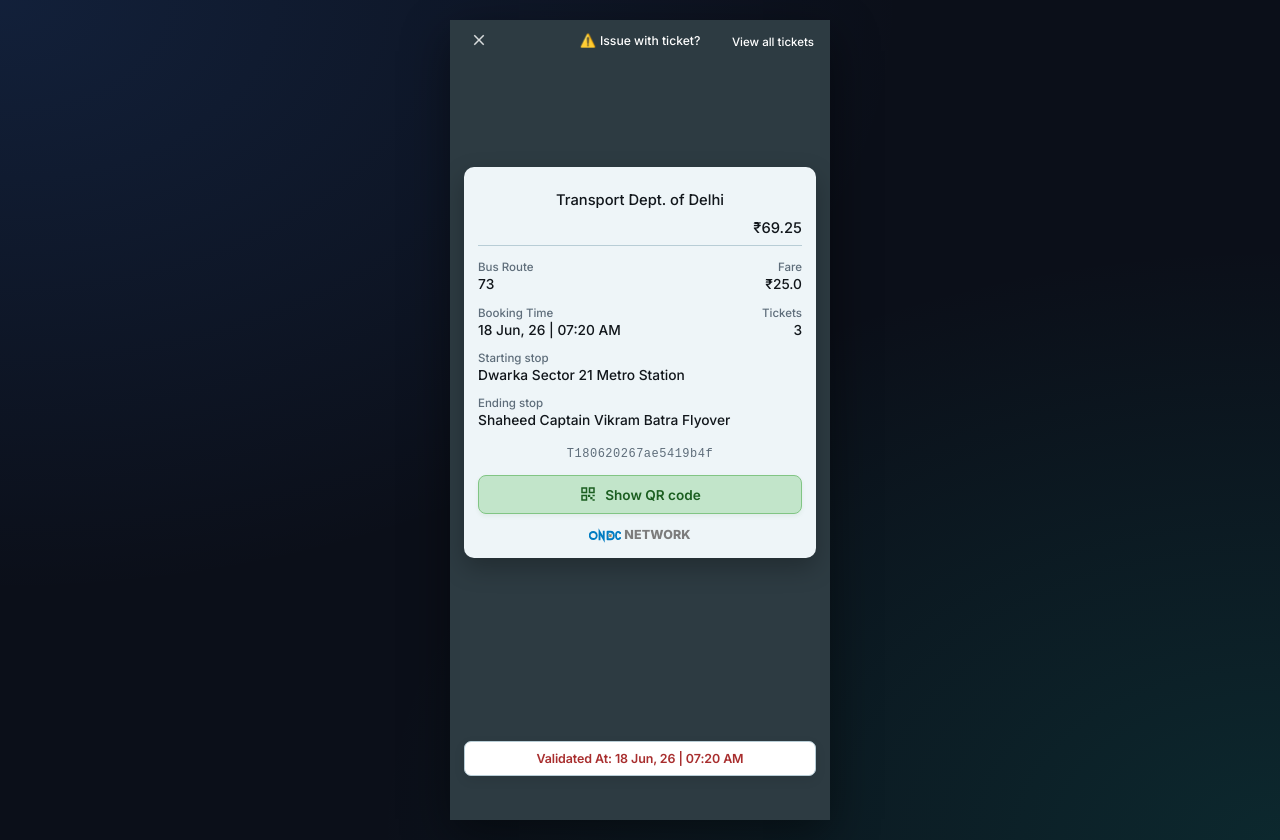
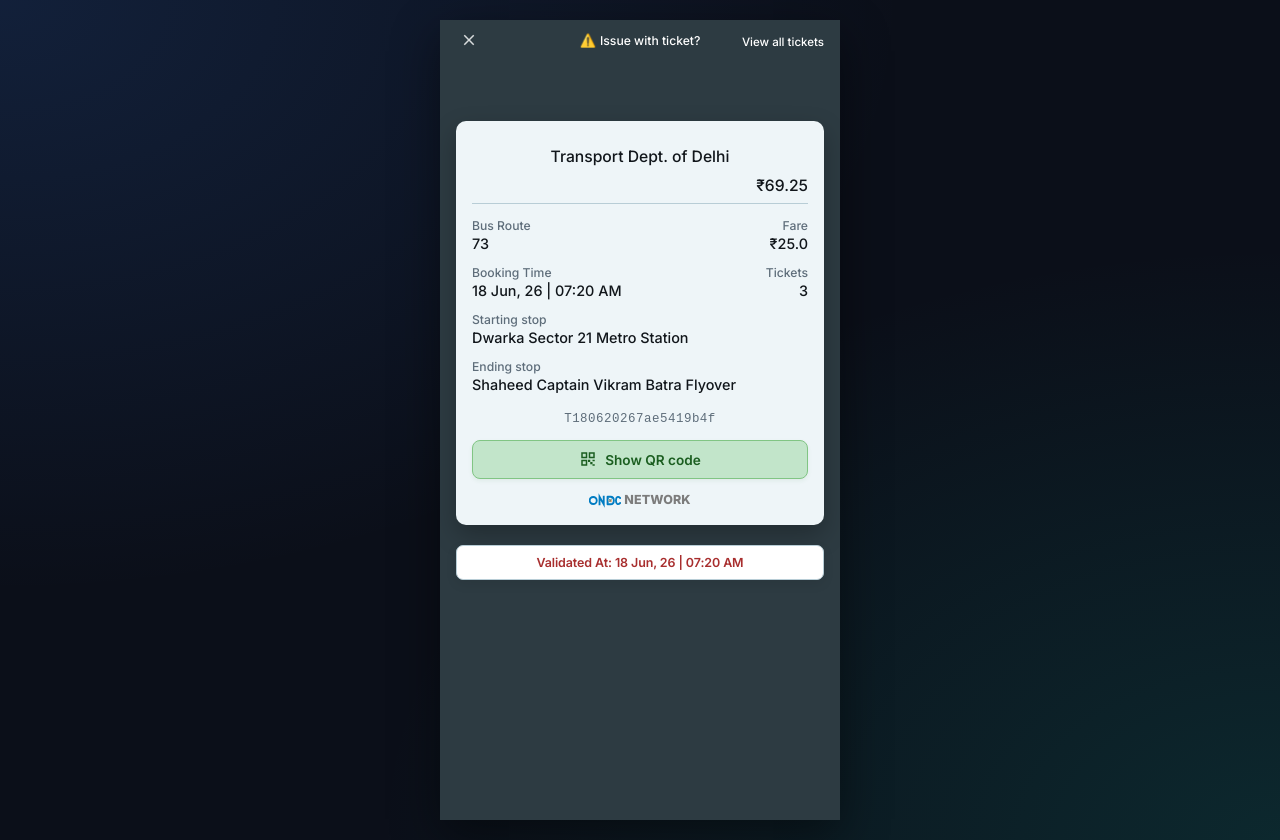
Before and after one commit to eltcorporateprivatelimited-afk/charts, a plain HTML site: page index.html in a window 1280 px wide. Both pictures are taken after a click on the button "🎲 Randomize". Drawn offline with Linux system fonts and the light colour scheme.

Commit message:
Update style.css

```diff
--- a/style.css
+++ b/style.css
@@ -428,7 +428,7 @@ body {
 /* 4. Full-screen Viewport Container - NO PHONE BEZEL */
 .phone-viewport {
     width: 100%;
-    max-width: 380px;
+    max-width: 400px; /* Scaled up viewport width on desktop */
     height: 100vh;
     max-height: 812px;
     background-color: #2d3b42; /* Clean Solid Dark Slate Teal background from image */
@@ -582,7 +582,7 @@ body {
     display: flex;
     flex-direction: column;
     align-items: center;
-    padding: 12px 14px 24px 14px; /* Reduced side padding so card can expand wider */
+    padding: 12px 16px 24px 16px; /* Optimized side padding */
     overflow-y: auto;
     position: relative;
     width: 100%;
@@ -591,17 +591,18 @@ body {
 /* The Ticket Container itself */
 .ticket-card {
     width: 100%;
-    max-width: 352px; /* Expands to almost fill the 380px container width */
+    max-width: 368px; /* Expanded card width to look larger */
     background-color: var(--ticket-bg);
-    border-radius: 10px; /* Restored original corner radius */
-    padding: 16px 14px; /* Restored original spacious padding */
+    border-radius: 10px;
+    padding: 18px 16px; /* Increased padding for spacious feel */
     box-shadow: 0 10px 25px rgba(0, 0, 0, 0.25);
     display: flex;
     flex-direction: column;
     position: relative;
     overflow: hidden;
     transition: transform 0.3s ease;
-    margin: auto 0; /* Centers the card vertically with equal top/bottom space */
+    margin-top: 45px; /* Pushes the entire card + validation pill group down from top nav bar */
+    margin-bottom: 20px; /* Space between card and validation box */
     z-index: 5;
 }
 
@@ -621,7 +622,7 @@ body {
 
 .ticket-header-title {
     font-family: var(--font-ui);
-    font-size: 0.92rem;
+    font-size: 0.98rem; /* Scaled up title size */
     font-weight: 500; /* Thinner weight for 'Transport Dept. of Delhi' */
     color: var(--ticket-text-dark);
     text-align: center;
@@ -637,7 +638,7 @@ body {
 
 .ticket-header-fare {
     font-family: var(--font-ui);
-    font-size: 0.92rem;
+    font-size: 0.98rem; /* Scaled up fare size */
     font-weight: 500; /* Match title weight (not bold) */
     color: var(--ticket-text-dark);
 }
@@ -698,14 +699,14 @@ body {
 }
 
 .detail-label {
-    font-size: 0.72rem;
+    font-size: 0.76rem; /* Scaled up label size */
     color: var(--ticket-text-gray);
     font-weight: 500;
     margin-bottom: 2px;
 }
 
 .detail-value {
-    font-size: 0.86rem;
+    font-size: 0.90rem; /* Scaled up detail value size */
     color: var(--ticket-text-dark);
     font-weight: 500; /* Regular/Medium weight (not bold) */
     line-height: 1.25;
@@ -714,7 +715,7 @@ body {
 /* Ticket Hash/Transaction Code */
 .ticket-hash {
     font-family: monospace;
-    font-size: 0.75rem;
+    font-size: 0.78rem; /* Scaled up hash code size */
     color: var(--ticket-text-gray);
     text-align: center;
     margin-top: 18px;
@@ -796,8 +797,8 @@ body {
     width: 100%;
     box-shadow: 0 4px 12px rgba(0, 0, 0, 0.08); /* Clean soft shadow */
     letter-spacing: -0.1px;
-    margin-top: auto; /* Push to the very bottom center */
-    margin-bottom: 20px; /* Space from the bottom edge */
+    margin-top: 0; /* Flows naturally under the card, no auto margin separation */
+    margin-bottom: 25px; /* Space from the bottom edge */
     z-index: 10;
 }
 
```
